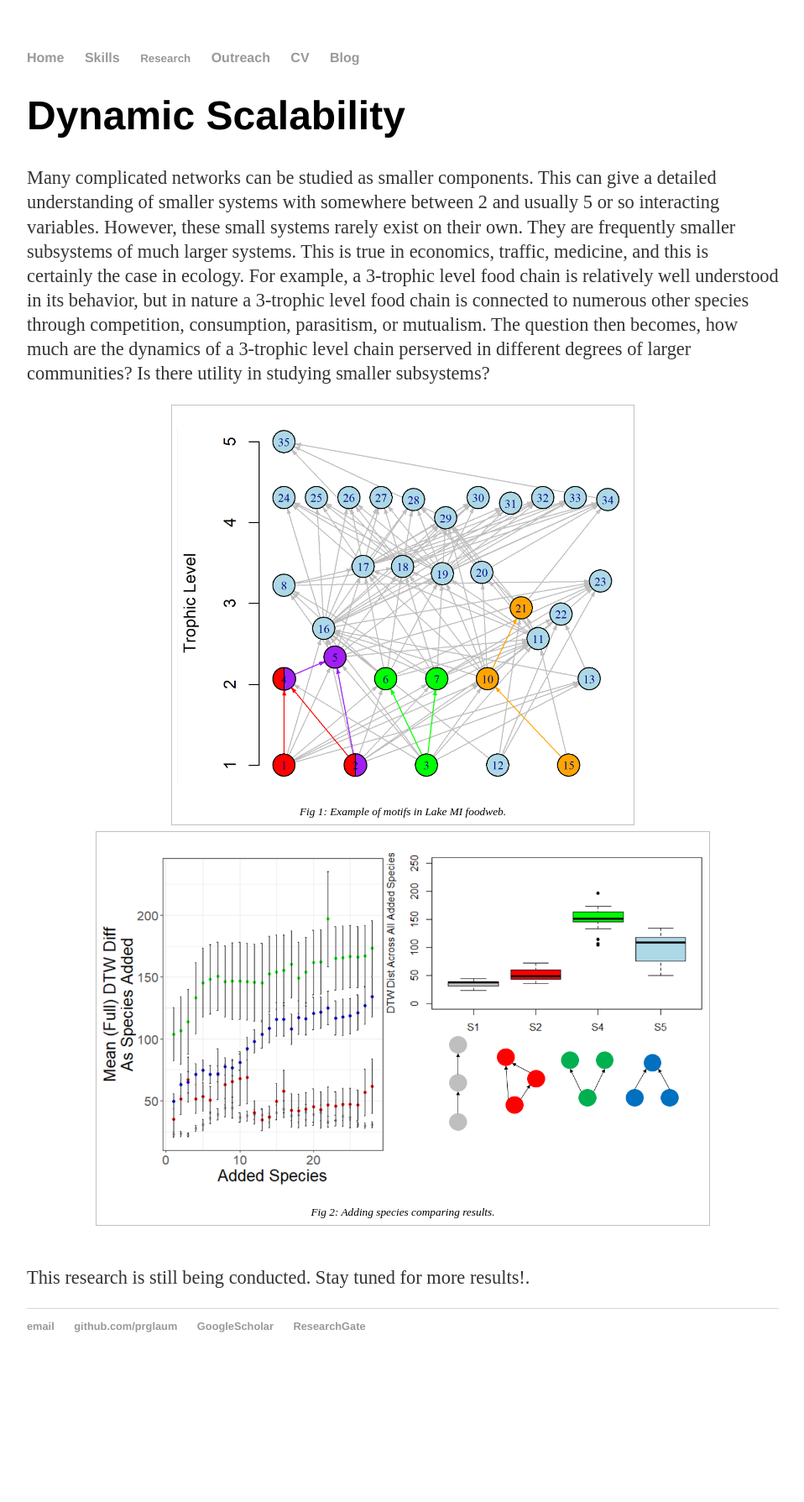
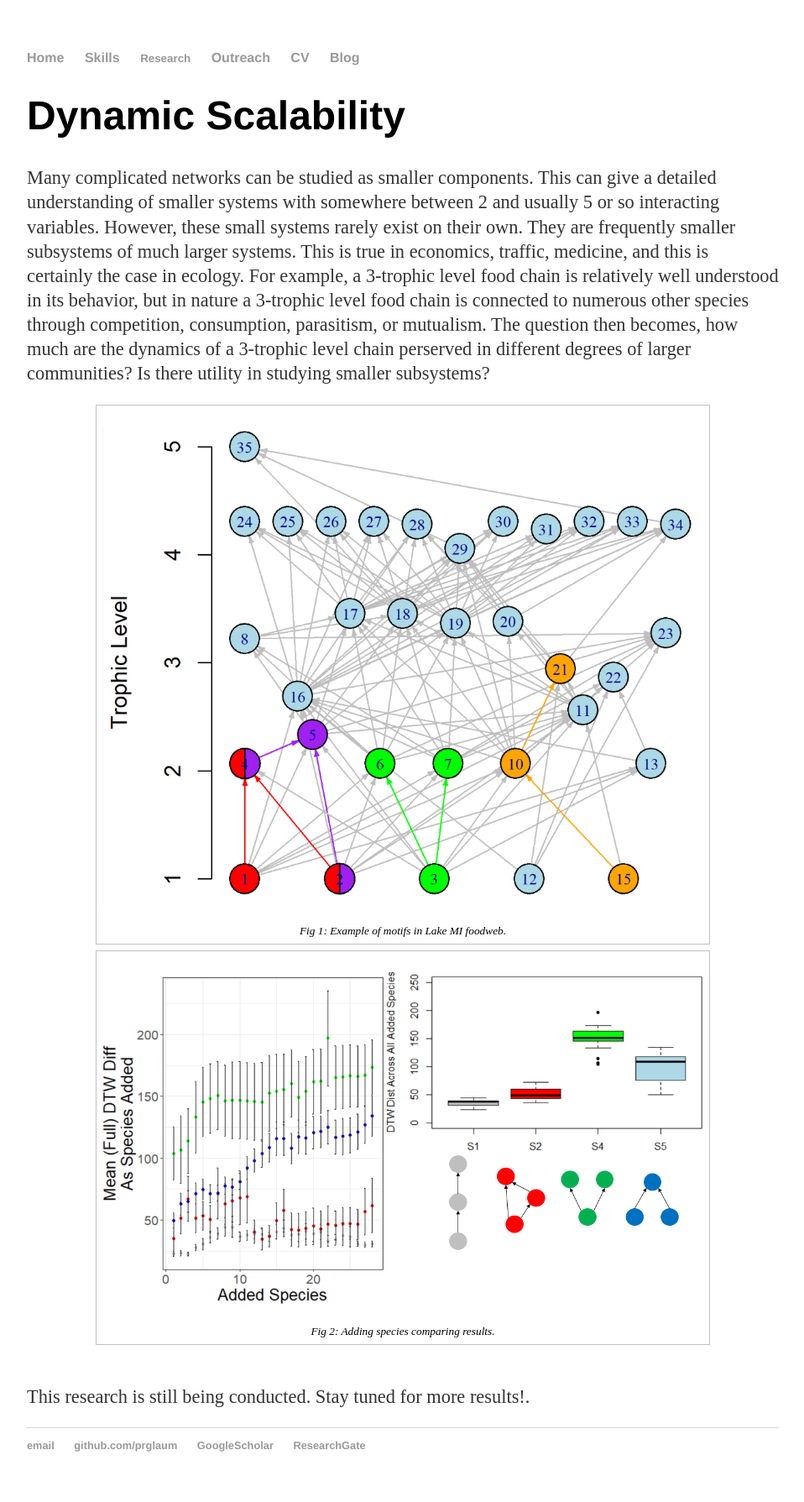
Before and after one commit to prglaum/prglaum.github.io, a Jekyll site: the page built from research/scalability/index.html, in a window 1280 px wide. Shown: the whole page at 84% size, without its empty margins (160-1118 px from the left). Built offline with Jekyll 4.4.1, drawn with Linux system fonts in a browser that asks for light colours; before the commit the page ends 1647 px from its top, so only the background shows below that.

Commit message:
Update index.html

```diff
--- a/research/scalability/index.html
+++ b/research/scalability/index.html
@@ -12,7 +12,7 @@ title: Dynamic Scalability
   degrees of larger communities? Is there utility in studying smaller subsystems? </p>
 </div><!-- /.blurb -->
 
-<figure40 class="div60">
+<figure40 class="div80">
 		<p><img class=scaled src="{{site.url}}/docs/assets/images/LakeMIFoodweb.PNG" alt="lakeMI">
 		<figcaption>Fig 1: Example of motifs in Lake MI foodweb. </figcaption>
 </figure40>
```
